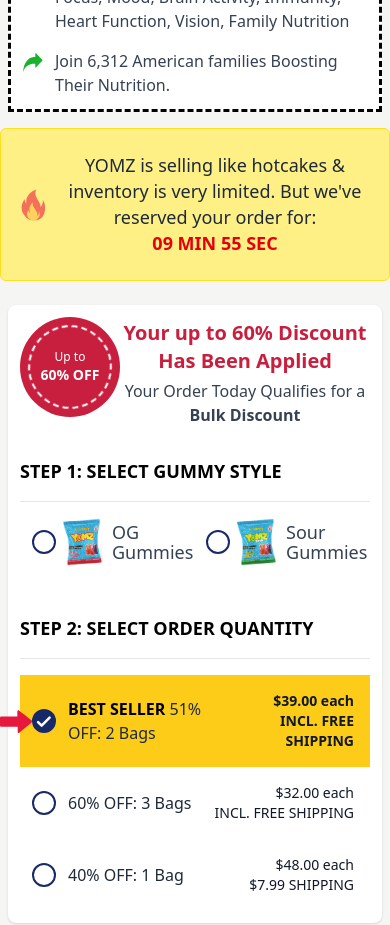
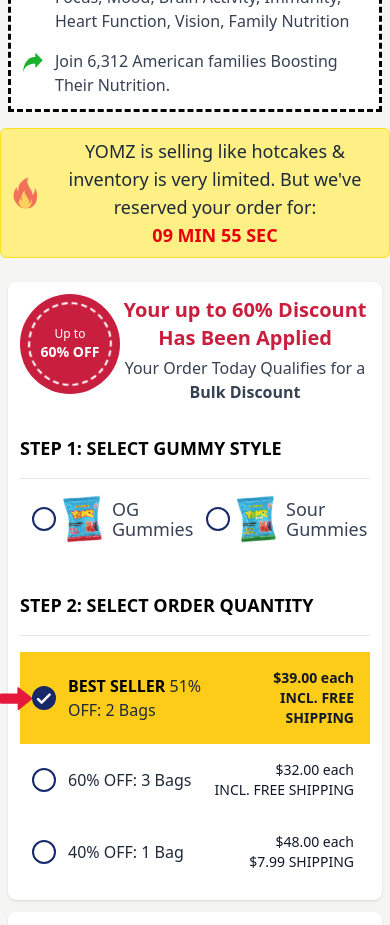
Before and after one commit to parveenstk/yomz-checkout-2, a Nuxt app: page / in a window 390 px wide. Shown: the part 820-1745 px from the top of the page. Built offline with nearby package versions, Linux system fonts and the light colour scheme.

Commit message:
little changes in responsive

```diff
--- a/app/pages/index.vue
+++ b/app/pages/index.vue
@@ -191,13 +191,13 @@
 
     <section class="w-full lg:py-5 lg:p-2 py-2 p-0">
         <div
-            class="max-w-[1200px] mx-auto flex  bg-yellow-200 border border-yellow-300 rounded-md px-4 py-6 items-center justify-center text-sm sm:text-base text-gray-800 font-medium ">
+            class="max-w-[1200px] mx-auto flex  bg-yellow-200 border border-yellow-300 rounded-md lg:px-4 px-2  py-2 lg:py-6 items-center justify-center text-sm sm:text-base text-gray-800 font-medium ">
 
             <!-- Fire Icon -->
             <img src="/images/fire.svg" alt="Fire" class="w-8 h-8 sm:w-8 sm:h-8 mr-2 flex-shrink-0">
 
             <!-- Text -->
-            <p class="text-center text-[18px]">
+            <p class="text-center text-lg">
                 YOMZ is selling like hotcakes & inventory is very limited.
                 But we've reserved your order for:
                 <!-- <span class="text-red-600 font-bold">10 MIN 00 SEC</span> -->
@@ -370,7 +370,6 @@
                     </div>
                 </article>
 
-
                 <!-- Review item -->
                 <article class="pt-6 pr-3 pb-6 pl-3 border-b border-[#e7e7e7]">
                     <div class="flex items-center gap-4">
@@ -495,8 +494,6 @@
                 </article>
             </div>
         </div>
-
-
 
         <!-- Right Column -->
         <div class="">
@@ -656,7 +653,6 @@
                                 <time class="text-[#90949c] text-xs text-400 ml-auto">10/7/25</time>
                             </div>
                         </article>
-
 
                         <!-- Review item -->
                         <article class="pt-6 pr-3 pb-6 pl-3 border-b border-[#e7e7e7]">
@@ -1110,7 +1106,7 @@
     </div>
 
     <div class="max-w-[1200px] mx-auto py-5">
-        <div class="w-full bg-white shadow rounded-lg lg:p-6 p-3">
+        <div class="w-full bg-white shadow rounded-lg lg:p-6 p-3 lg:pt-0 pt-6">
 
             <!-- Section Title -->
             <h2 class="text-center text-2xl font-bold text-gray-800 mb-6">
```
